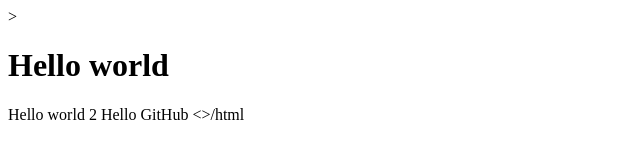
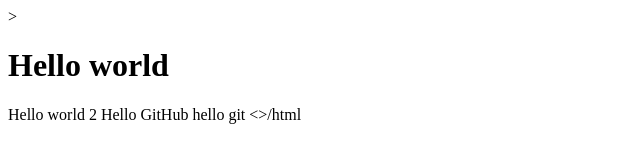
Before and after one commit to dilleshkondala/freshersbatch, a plain HTML site: page info2.html in a window 1280 px wide. Shown: the full height of the page, 0-640 px from the left. Drawn offline with Linux system fonts and the light colour scheme.

Commit message:
Committed the Modifications

```diff
--- a/info2.html
+++ b/info2.html
@@ -6,7 +6,7 @@
 	<h1>Hello world</h1>
 	Hello world 2
 		Hello GitHub
-
+hello git
 
 </body>
 <>/html
```
Also changed, not shown: info3.html (+1 -1 lines).
